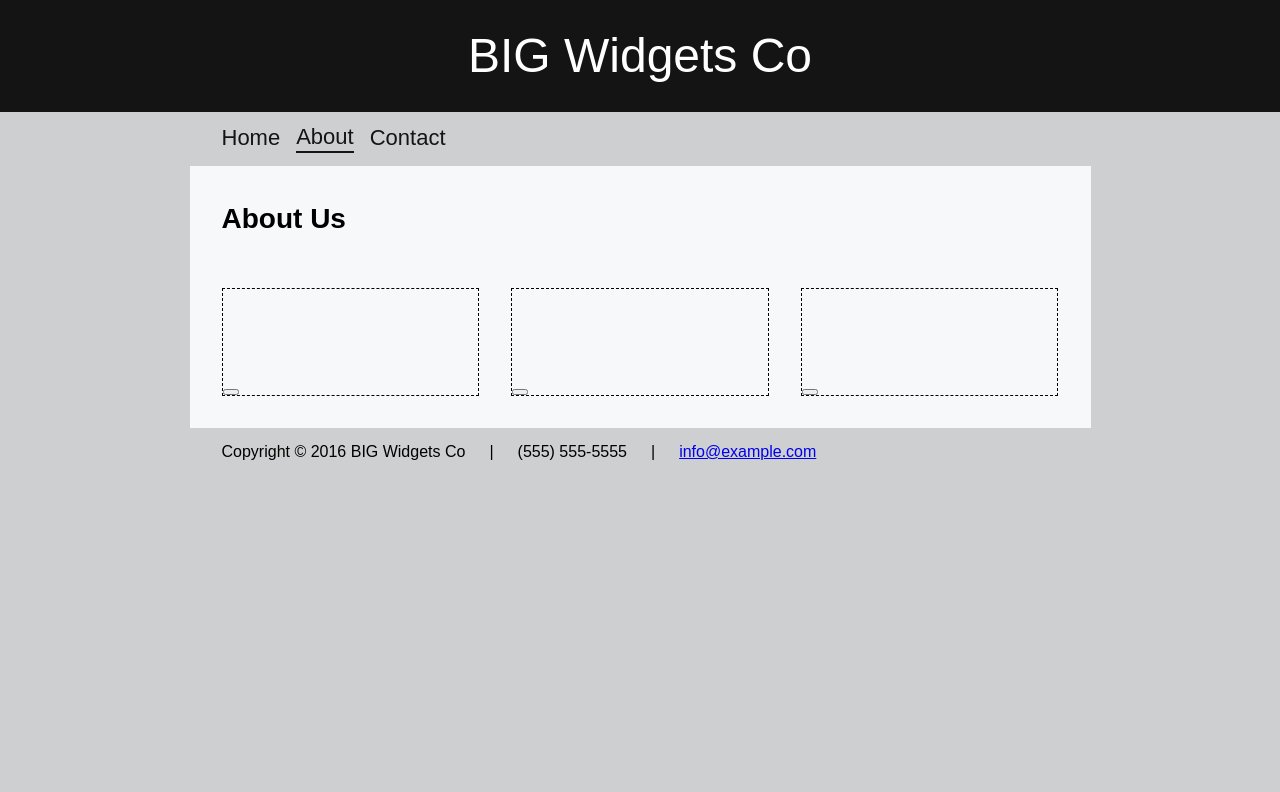
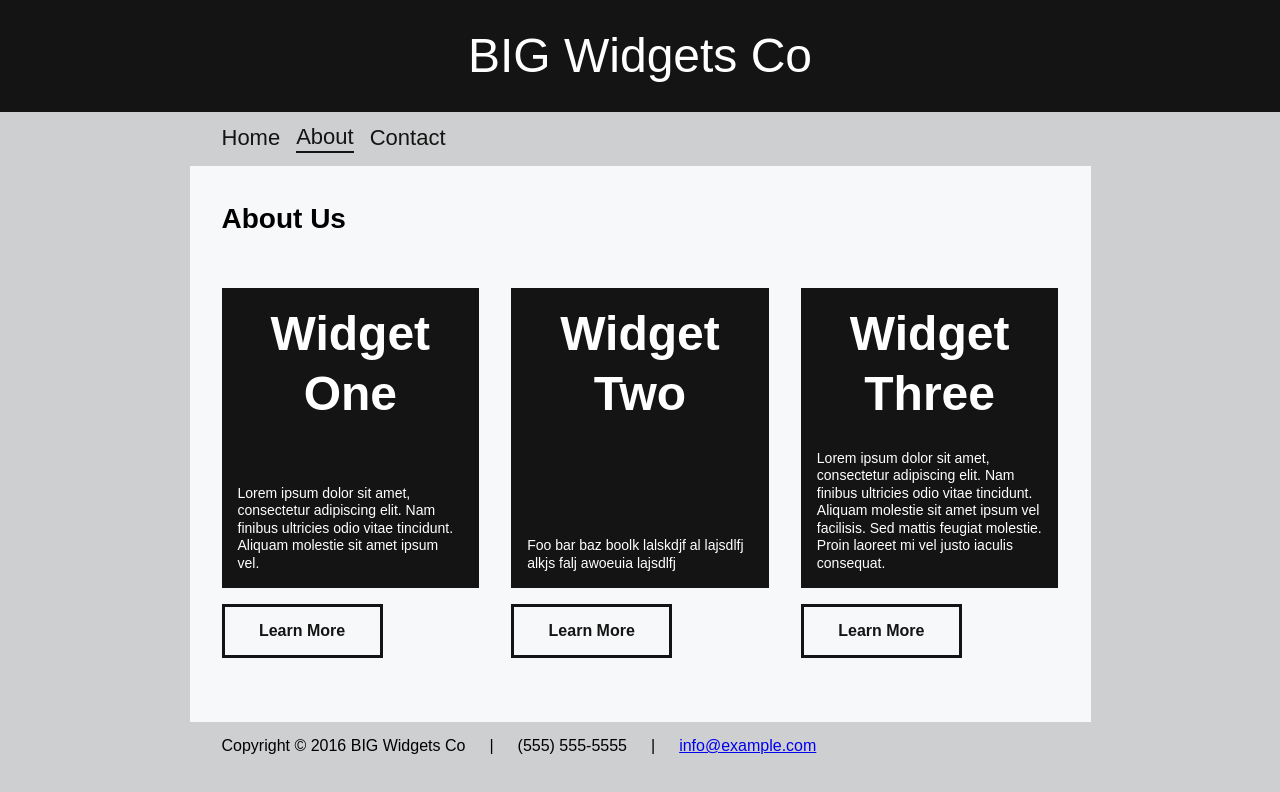
Before and after one commit to mvf4z7/backstop-interview, a website: page grid/public/about.html in a window 1280 px wide. Drawn offline with Linux system fonts and the light colour scheme.

Commit message:
About page complete.

```diff
--- a/grid/public/about.html
+++ b/grid/public/about.html
@@ -29,40 +29,61 @@
       <main id="main-content" class="main-content">
         <section>
           <header class="page-header">
-            <h1>
-              About Us
-            </h1>
+            <h1>About Us</h1>
           </header>
           <div class="grid">
             <div class="col-sm-12 col-lg-4">
               <div class="widget">
-                <div class="widget__box">
+                <div class="widget__card">
+                  <div class="widget__title">
+                    <span>Widget<br/>One</span>
+                  </div>
+                  <p class="widget__description">
+                    Lorem ipsum dolor sit amet, consectetur adipiscing elit. Nam finibus
+                    ultricies odio vitae tincidunt. Aliquam molestie sit amet ipsum vel.
+                  </p>
                 </div>
                 <div class="grid">
-                  <div class="col-sm-12 col-lg-4">
-                    <button class="widget-button"></button>
+                  <div class="col-sm-12 col-lg-8">
+                    <a href="#" class="button button--full-width">Learn More</a>
                   </div>
                 </div>
               </div>
             </div>
             <div class="col-sm-12 col-lg-4">
               <div class="widget">
-                <div class="widget__box">
+                <div class="widget__card">
+                  <div class="widget__title">
+                    <span>Widget<br/>Two</span>
+                  </div>
+                  <p class="widget__description">
+                    Foo bar baz boolk lalskdjf al
+                    lajsdlfj alkjs falj awoeuia lajsdlfj
+                  </p>
                 </div>
                 <div class="grid">
-                  <div class="col-sm-12 col-lg-4">
-                    <button class="widget-button"></button>
+                  <div class="col-sm-12 col-lg-8">
+                    <a href="#" class="button button--full-width">Learn More</a>
                   </div>
                 </div>
               </div>
             </div>
             <div class="col-sm-12 col-lg-4">
               <div class="widget">
-                <div class="widget__box">
+                <div class="widget__card">
+                  <div class="widget__title">
+                    <span>Widget<br/>Three</span>
+                  </div>
+                  <p class="widget__description">
+                    Lorem ipsum dolor sit amet, consectetur adipiscing elit. Nam finibus
+                    ultricies odio vitae tincidunt. Aliquam molestie sit amet ipsum vel
+                    facilisis. Sed mattis feugiat molestie. Proin laoreet mi vel justo
+                    iaculis consequat.
+                  </p>
                 </div>
                 <div class="grid">
-                  <div class="col-sm-12 col-lg-4">
-                    <button class="widget-button"></button>
+                  <div class="col-sm-12 col-lg-8">
+                    <a href="#" class="button button--full-width">Learn More</a>
                   </div>
                 </div>
               </div>
--- /dev/null
+++ b/grid/sass/styles/components/button.scss
@@ -0,0 +1,17 @@
+@import '../variables';
+
+.button {
+  background-color: $btn-bg-color;
+  color: $btn-color;
+  border: 3px solid $btn-color;
+  padding: 1rem;
+  font-weight: bold;
+  font-size: $font-size-md;
+  display: inline-block;
+  text-decoration: none;
+
+  &--full-width {
+    width: 100%;
+    text-align: center;
+  }
+}
--- a/grid/sass/styles/components/index.scss
+++ b/grid/sass/styles/components/index.scss
@@ -3,3 +3,4 @@
 @import './footer';
 @import './page-header';
 @import './widget';
+@import './button';
--- a/grid/sass/styles/components/widget.scss
+++ b/grid/sass/styles/components/widget.scss
@@ -1,18 +1,30 @@
 @import '../variables';
+@import '../functions';
 
 .widget {
-  border: 1px dashed black;
-  padding-left: 1rem;
-  padding-right: 1rem;
+  margin-bottom: 2rem;
 
-  &:first-child {
-    padding-left: 0rem;
-  }
-  &:last-child {
-    padding-right: 0rem;
+  &__card {
+    display: flex;
+    flex-direction: column;
+    justify-content: space-between;
+    height: 300px;
+    background-color: $black;
+    color: $white;
+    padding: 1rem;
+    margin-bottom: 1rem;
   }
 
-  &__box {
-    height: 100px;
+  &__title {
+    text-align: center;
+    font-size: px-to-rem(48px);
+    font-weight: bold;
+    line-height: 1.25
+  }
+
+  &__description {
+    font-size: $font-size-sm;
+    line-height: 1.25;
+    font-weight: 200;
   }
 }
--- /dev/null
+++ b/grid/sass/styles/functions.scss
@@ -0,0 +1,3 @@
+@function px-to-rem($px-value) {
+  @return ($px-value / 16px) * 1rem
+}
--- a/grid/sass/styles/variables.scss
+++ b/grid/sass/styles/variables.scss
@@ -3,6 +3,8 @@ $black: #131413;
 $gray: #cecfd0;
 $white: #ffffff;
 $off-white: #f7f8f9;
+
+$color-primary: $black;
 
 // Typography
 $font-size-xs: 0.75rem; // 12px
@@ -12,7 +14,7 @@ $font-size-lg: 1.375rem; // 22px
 $font-size-xl: 1.75rem;  // 28px
 $font-size-xxl: 2.25rem; // 36px
 
-$paragraph-line-height: 1.75;
+$paragraph-line-height: 1.5;
 
 /*** Component Variables ***/
 
@@ -28,3 +30,7 @@ $nav-height: 54px;
 
 // Footer
 $footer-padding-left: $main-content-padding;
+
+// Button
+$btn-bg-color: transparent;
+$btn-color: $color-primary;
```
Also changed, not shown: grid/sass/grid/grid.scss (+0 -13 lines), grid/public/assets/styles.css.
